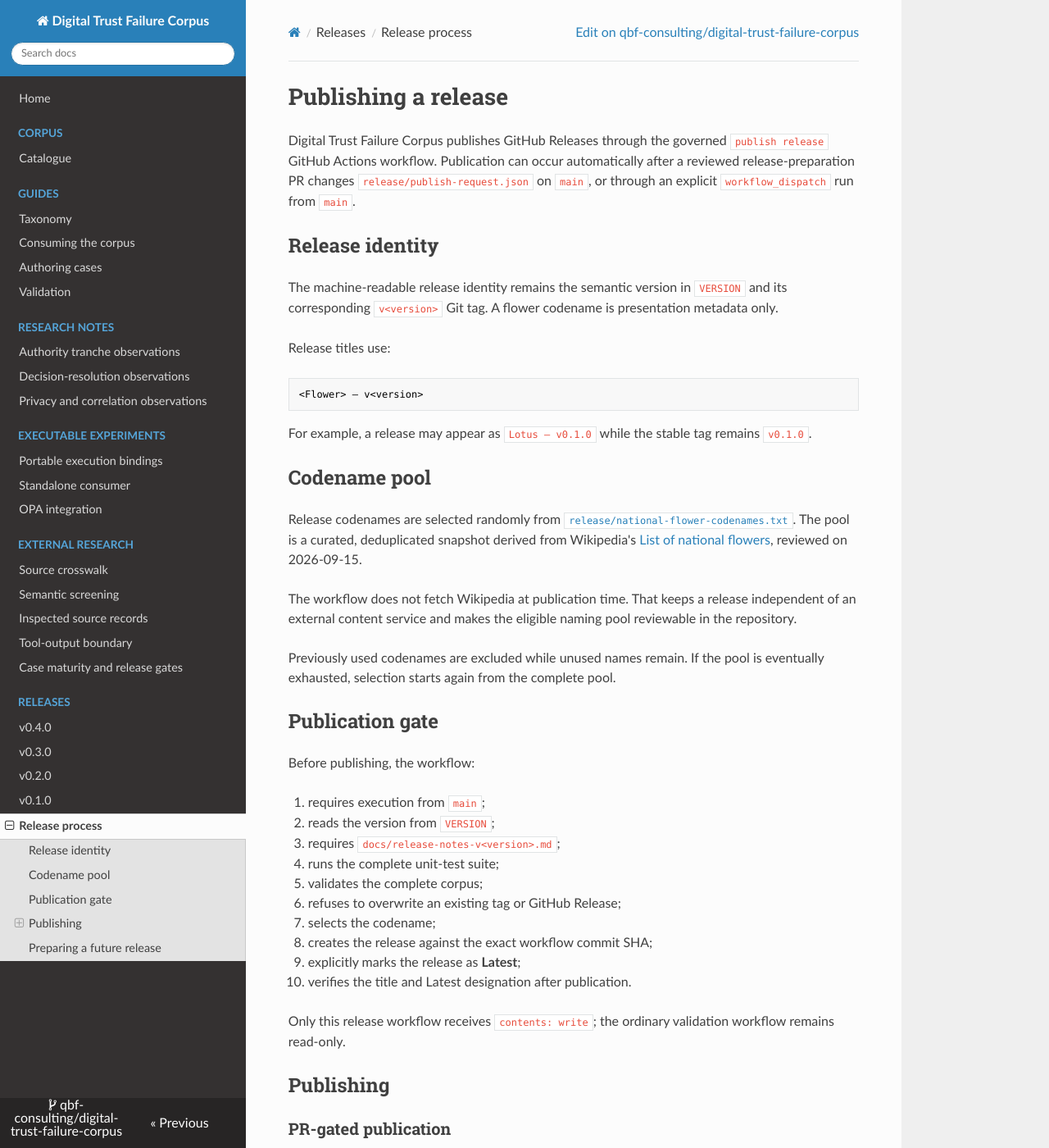
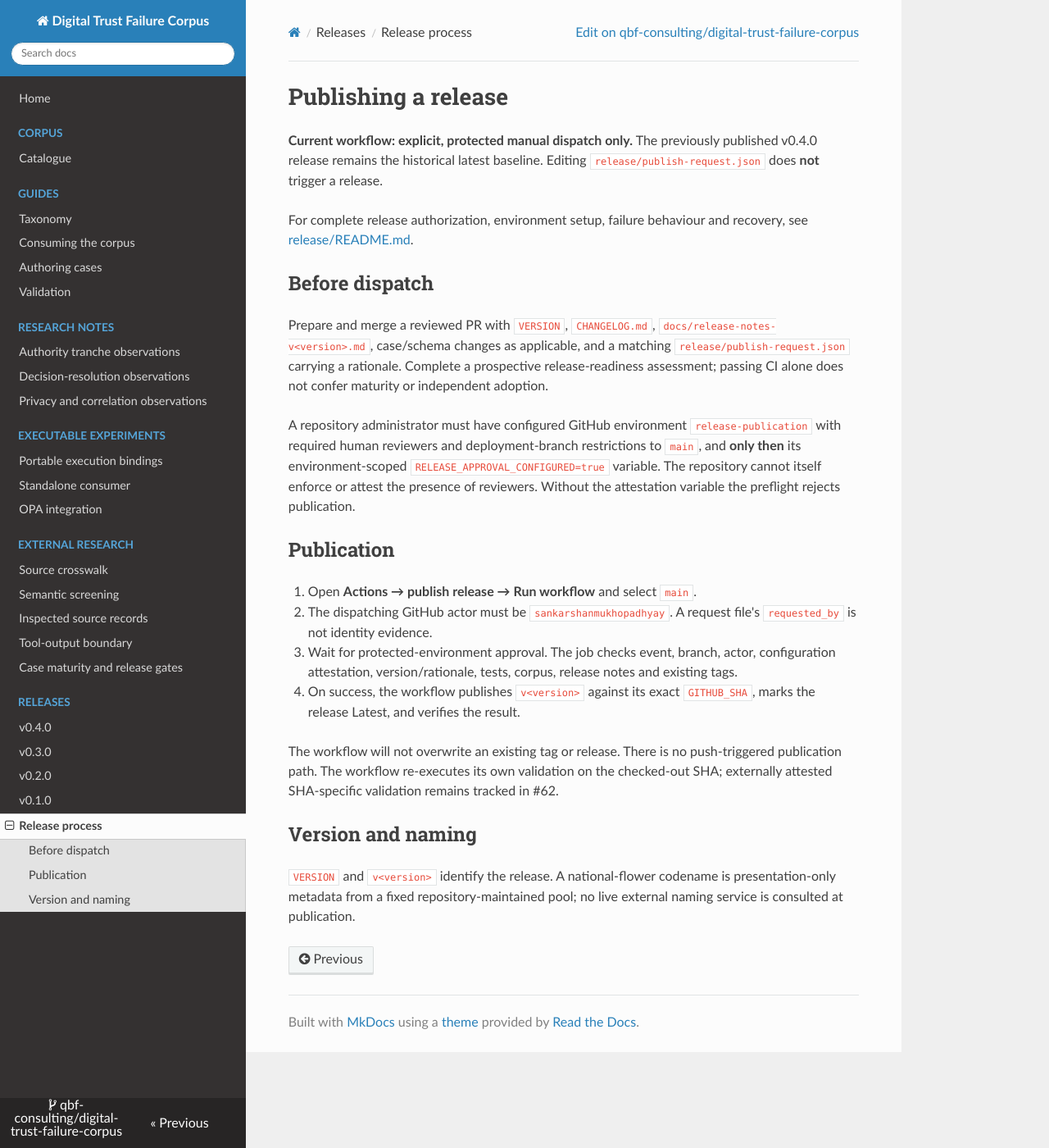
Before and after one commit to qbf-consulting/digital-trust-failure-corpus, an MkDocs documentation site: the page built from docs/releasing.md, in a window 1280 px wide and 1400 px high. Shown: the whole window at 82% size. Built offline with MkDocs 1.6.1, drawn with Linux system fonts in a browser that asks for light colours; nearby versions of some CDN libraries; some of the changed text lies outside the part shown.

Commit message:
fix(release): require protected manual publication (#64)
Remove automatic release trigger; add fail-closed preflight and tests, protected environment requirement, and corrected historical/prospective release docs. Refs #62 and #60. Environment configuration and SHA-specific independent validation remain outstanding.

````diff
--- a/docs/releasing.md
+++ b/docs/releasing.md
@@ -1,78 +1,24 @@
 # Publishing a release
 
-Digital Trust Failure Corpus publishes GitHub Releases through the governed `publish release` GitHub Actions workflow. Publication can occur automatically after a reviewed release-preparation PR changes `release/publish-request.json` on `main`, or through an explicit `workflow_dispatch` run from `main`.
+**Current workflow: explicit, protected manual dispatch only.** The previously published v0.4.0 release remains the historical latest baseline. Editing `release/publish-request.json` does **not** trigger a release.
 
-## Release identity
+For complete release authorization, environment setup, failure behaviour and recovery, see [release/README.md](https://github.com/qbf-consulting/digital-trust-failure-corpus/blob/main/release/README.md).
 
-The machine-readable release identity remains the semantic version in `VERSION` and its corresponding `v<version>` Git tag. A flower codename is presentation metadata only.
+## Before dispatch
 
-Release titles use:
+Prepare and merge a reviewed PR with `VERSION`, `CHANGELOG.md`, `docs/release-notes-v<version>.md`, case/schema changes as applicable, and a matching `release/publish-request.json` carrying a rationale. Complete a prospective release-readiness assessment; passing CI alone does not confer maturity or independent adoption.
 
-```text
-<Flower> — v<version>
-```
+A repository administrator must have configured GitHub environment `release-publication` with required human reviewers and deployment-branch restrictions to `main`, and **only then** its environment-scoped `RELEASE_APPROVAL_CONFIGURED=true` variable. The repository cannot itself enforce or attest the presence of reviewers. Without the attestation variable the preflight rejects publication.
 
-For example, a release may appear as `Lotus — v0.1.0` while the stable tag remains `v0.1.0`.
+## Publication
 
-## Codename pool
+1. Open **Actions → publish release → Run workflow** and select `main`.
+2. The dispatching GitHub actor must be `sankarshanmukhopadhyay`. A request file's `requested_by` is not identity evidence.
+3. Wait for protected-environment approval. The job checks event, branch, actor, configuration attestation, version/rationale, tests, corpus, release notes and existing tags.
+4. On success, the workflow publishes `v<version>` against its exact `GITHUB_SHA`, marks the release Latest, and verifies the result.
 
-Release codenames are selected randomly from [`release/national-flower-codenames.txt`](https://github.com/qbf-consulting/digital-trust-failure-corpus/blob/main/release/national-flower-codenames.txt). The pool is a curated, deduplicated snapshot derived from Wikipedia's [List of national flowers](https://en.wikipedia.org/wiki/List_of_national_flowers), reviewed on 2026-09-15.
+The workflow will not overwrite an existing tag or release. There is no push-triggered publication path. The workflow re-executes its own validation on the checked-out SHA; externally attested SHA-specific validation remains tracked in #62.
 
-The workflow does not fetch Wikipedia at publication time. That keeps a release independent of an external content service and makes the eligible naming pool reviewable in the repository.
+## Version and naming
 
-Previously used codenames are excluded while unused names remain. If the pool is eventually exhausted, selection starts again from the complete pool.
-
-## Publication gate
-
-Before publishing, the workflow:
-
-1. requires execution from `main`;
-2. reads the version from `VERSION`;
-3. requires `docs/release-notes-v<version>.md`;
-4. runs the complete unit-test suite;
-5. validates the complete corpus;
-6. refuses to overwrite an existing tag or GitHub Release;
-7. selects the codename;
-8. creates the release against the exact workflow commit SHA;
-9. explicitly marks the release as **Latest**;
-10. verifies the title and Latest designation after publication.
-
-Only this release workflow receives `contents: write`; the ordinary validation workflow remains read-only.
-
-## Publishing
-
-### PR-gated publication
-
-The preferred path is:
-
-1. prepare a normal release PR that updates `VERSION`, release notes, baseline assertions, and `release/publish-request.json`;
-2. require the request version to match `VERSION`;
-3. merge the reviewed PR to `main`;
-4. the `publish release` workflow runs because the publish request changed;
-5. the workflow reruns the complete release gates before creating the tag and GitHub Release.
-
-This keeps publication tied to an inspectable repository change rather than to an unrecorded manual decision.
-
-### Manual recovery or explicit publication
-
-The workflow also supports `workflow_dispatch` from `main`:
-
-1. open **Actions**;
-2. select **publish release**;
-3. choose **Run workflow**;
-4. ensure the selected branch is `main`;
-5. run the workflow.
-
-The workflow still refuses to overwrite an existing tag or release. Manual dispatch does not bypass release validation.
-
-## Preparing a future release
-
-Before publication, merge a normal release-preparation PR that updates at minimum:
-
-- `VERSION`;
-- `CHANGELOG.md`;
-- `docs/release-notes-v<version>.md`;
-- any release-baseline assertions that intentionally change with the version;
-- `release/publish-request.json` when PR-gated automatic publication is intended.
-
-The resulting GitHub Release is explicitly designated Latest so the repository release surface identifies the newest published baseline clearly.
+`VERSION` and `v<version>` identify the release. A national-flower codename is presentation-only metadata from a fixed repository-maintained pool; no live external naming service is consulted at publication.
````
Also changed, not shown: docs/case-maturity-and-release-gates.md (+2 -2 lines), release/README.md (+22 -36 lines), 4 other files.
